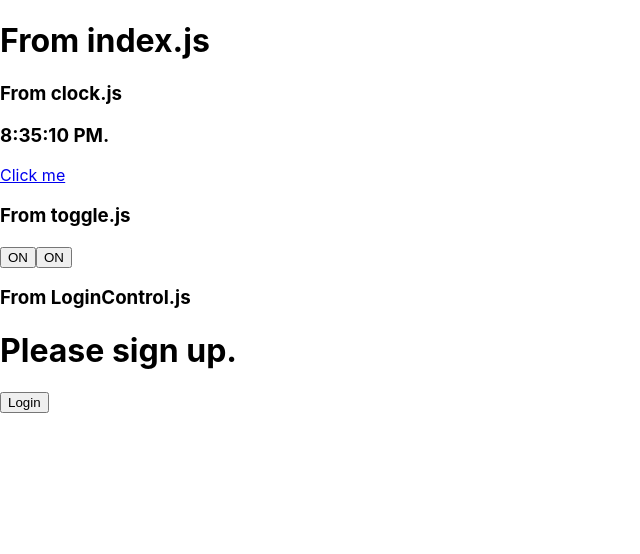
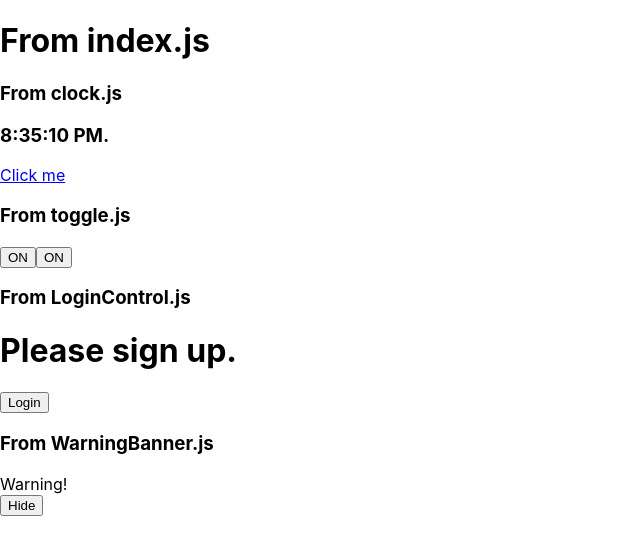
Before and after one commit to tatitati/react_playground, a React (Create React App) app: page / in a window 1280 px wide. Shown: the top 554 px of the page, without its empty margins (0-640 px from the left). Built offline with nearby package versions, Linux system fonts and the light colour scheme.

Commit message:
added more for conditional render

```diff
--- a/src/index.js
+++ b/src/index.js
@@ -4,7 +4,7 @@
 import Clock from './myfiles/clock.js';
 import Toggle from './myfiles/toggle.js';
 import LoginControl from './myfiles/LoginControl.js';
-import Greeting from './myfiles/Greeting.js';
+import Page from './myfiles/WarningBanner.js';
 import App from './App';
 import * as serviceWorker from './serviceWorker';
 
@@ -19,6 +19,8 @@
                 <Toggle />,
           <h3>    From LoginControl.js </h3>,
                 <LoginControl />,
+          <h3>    From WarningBanner.js </h3>,
+                <Page />,
     ],
   document.getElementById('root')
 );
--- /dev/null
+++ b/src/myfiles/WarningBanner.js
@@ -0,0 +1,45 @@
+import React from 'react';
+import ReactDOM from 'react-dom';
+
+function WarningBanner(props) {
+    if (!props.warn) {
+        return null;
+    }
+
+    return (
+      <div className="warning">
+        Warning!
+      </div>
+    );
+  }
+
+  class Page extends React.Component {
+    constructor(props) {
+      super(props);
+      this.state = {showWarning: true};
+      this.handleToggleClick = this.handleToggleClick.bind(this);
+    }
+
+    handleToggleClick() {
+      this.setState(state => ({
+        showWarning: !state.showWarning
+      }));
+    }
+
+    render() {
+      return (
+        <div>
+          <WarningBanner warn={this.state.showWarning} />
+          <button onClick={this.handleToggleClick}>
+            {this.state.showWarning ? 'Hide' : 'Show'}
+          </button>
+        </div>
+      );
+    }
+  }
+
+  export default Page;
+
+  export {
+      WarningBanner
+  }
```
